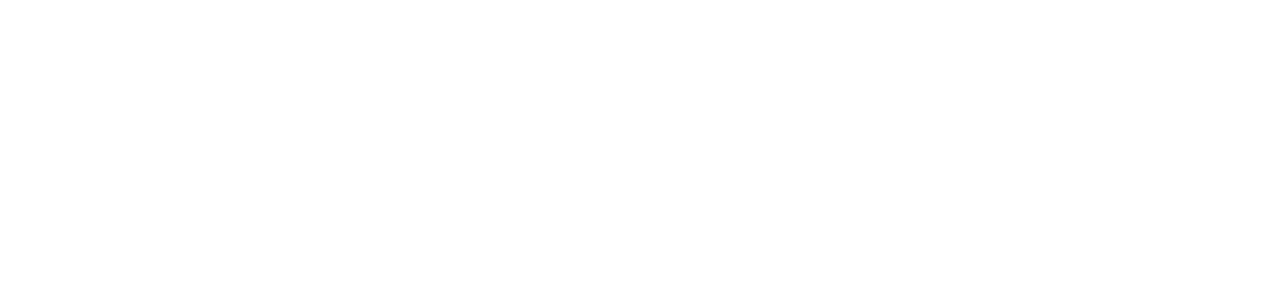
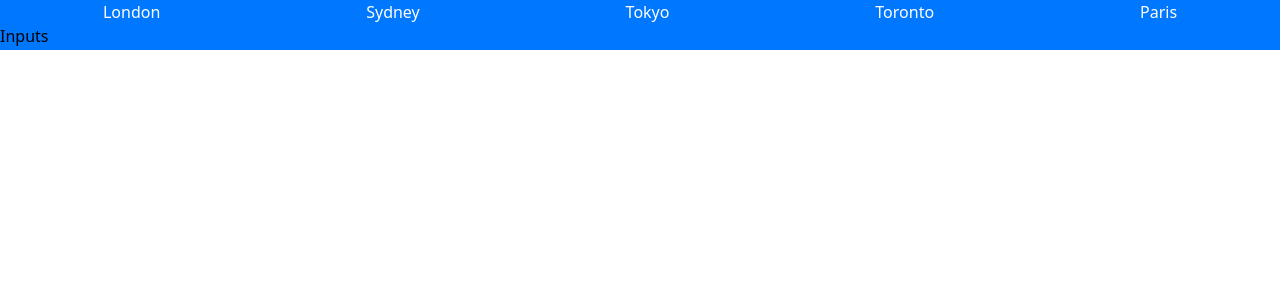
Before and after one commit to PF82/react-weather-app-main, a React (Create React App) app: page / in a window 1280 px wide. Shown: the top 300 px of the page. Built offline with nearby package versions, Linux system fonts and the light colour scheme.

Commit message:
rev-01 wip

```diff
--- a/src/App.css
+++ b/src/App.css
@@ -1,38 +1,26 @@
-.App {
-  text-align: center;
+/* app */
+.container {
+  background-color: rgb(0, 119, 255);
+  max-width: auto;
+  height: 50px;
 }
 
-.App-logo {
-  height: 40vmin;
-  pointer-events: none;
+/* topbuttons */
+.top-buttons {
+  display: flex;
+  justify-content: space-around;
+
 }
 
-@media (prefers-reduced-motion: no-preference) {
-  .App-logo {
-    animation: App-logo-spin infinite 20s linear;
-  }
+.button {
+  color: white;
+  background: none;
+  font-size: medium;
+  border: none;
 }
 
-.App-header {
-  background-color: #282c34;
-  min-height: 100vh;
+/* inputs */
+.inputs {
   display: flex;
-  flex-direction: column;
-  align-items: center;
   justify-content: center;
-  font-size: calc(10px + 2vmin);
-  color: white;
 }
-
-.App-link {
-  color: #61dafb;
-}
-
-@keyframes App-logo-spin {
-  from {
-    transform: rotate(0deg);
-  }
-  to {
-    transform: rotate(360deg);
-  }
-}
--- a/src/App.js
+++ b/src/App.js
@@ -1,10 +1,14 @@
 import './App.css';
 import UilReact from '@iconscout/react-unicons/icons/uil-react'
+import TopButtons from './components/TopButtons';
+import Inputs from './components/Inputs';
 
 function App() {
+
   return (
-    <div className="mx-auto">
-
+    <div className="container">
+      <TopButtons />
+      <Inputs />
     </div>
   );
 }
--- /dev/null
+++ b/src/components/Inputs.jsx
@@ -0,0 +1,9 @@
+import React from 'react'
+
+function Inputs() {
+  return (
+    <div>Inputs</div>
+  )
+}
+
+export default Inputs
--- /dev/null
+++ b/src/components/TopButtons.jsx
@@ -0,0 +1,37 @@
+import React from 'react'
+
+function TopButtons() {
+
+  const cities = [
+    {
+      id: 1,
+      title: 'London'
+    },
+    {
+      id: 2,
+      title: 'Sydney'
+    },
+    {
+      id: 3,
+      title: 'Tokyo'
+    },
+    {
+      id: 4,
+      title: 'Toronto'
+    },
+    {
+      id: 5,
+      title: 'Paris'
+    },
+  ]
+
+  return (
+    <div className='top-buttons'>
+      {cities.map((city) => (
+        <button key={city.id} className='button'>{city.title}</button>
+      ))}
+    </div>
+  );
+}
+
+export default TopButtons
```
